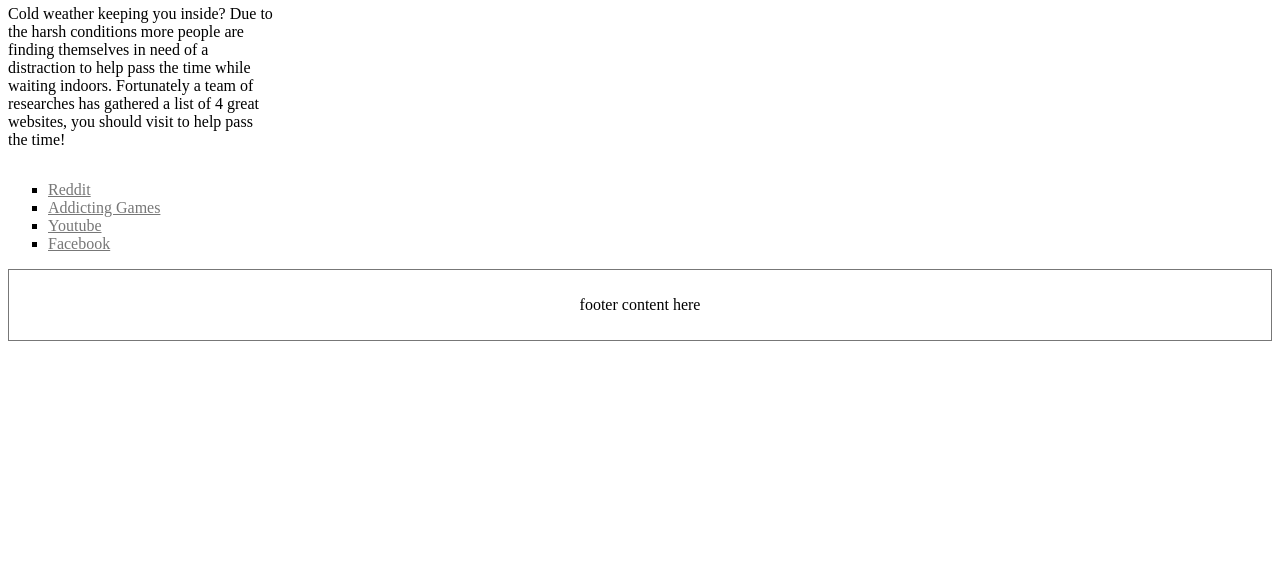
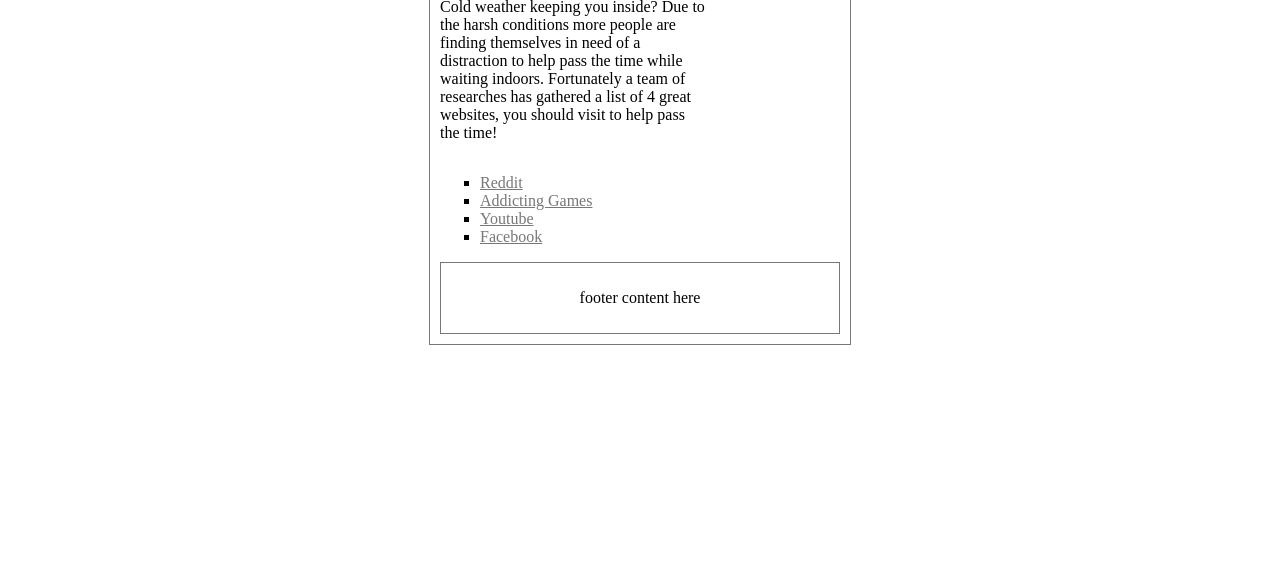
Before and after one commit to mazzarb1/mazzarella, a plain HTML site: page index.html in a window 1280 px wide. Shown: the part 234-800 px from the top of the page. Drawn offline with Linux system fonts and the light colour scheme.

Commit message:
Update index.html

```diff
--- a/index.html
+++ b/index.html
@@ -2,7 +2,7 @@
 <html>
 
 <link rel="stylesheet" href="./styles/mystyles.css">
-div id="wrapper">
+<div id="wrapper">
     <header class="page">
          <h1>The Newyork Times</h1>
 
```
